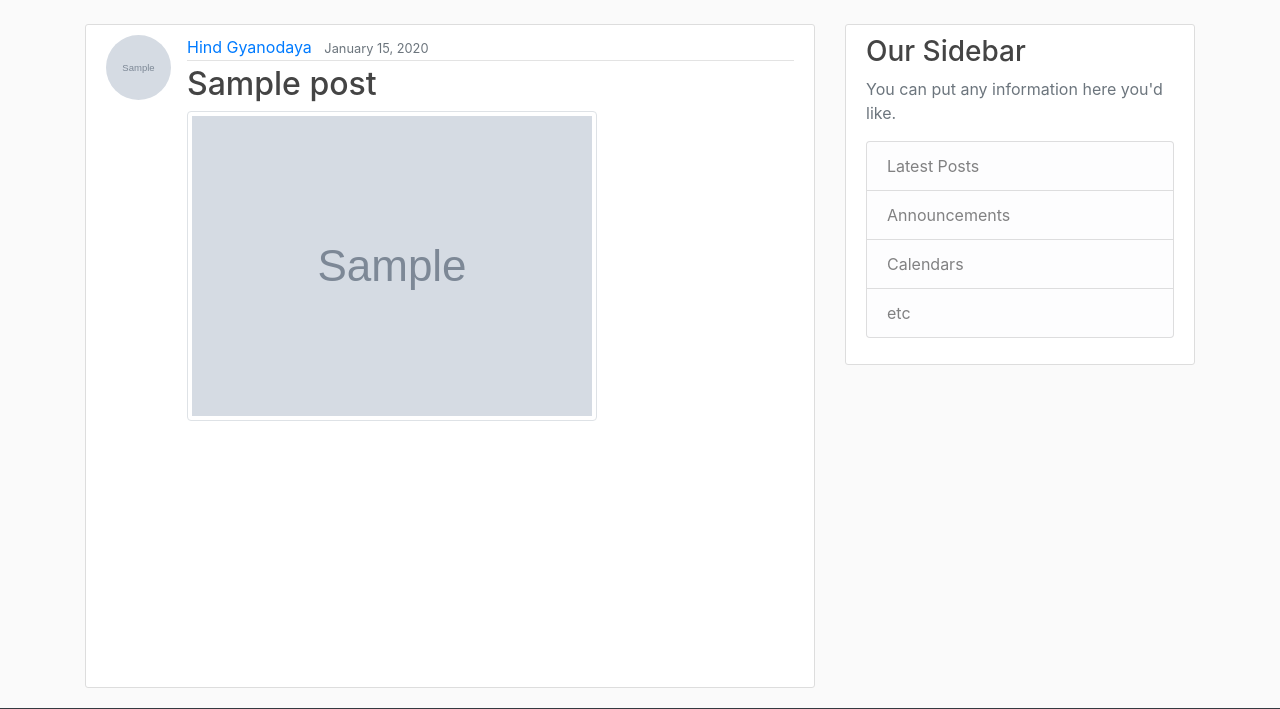
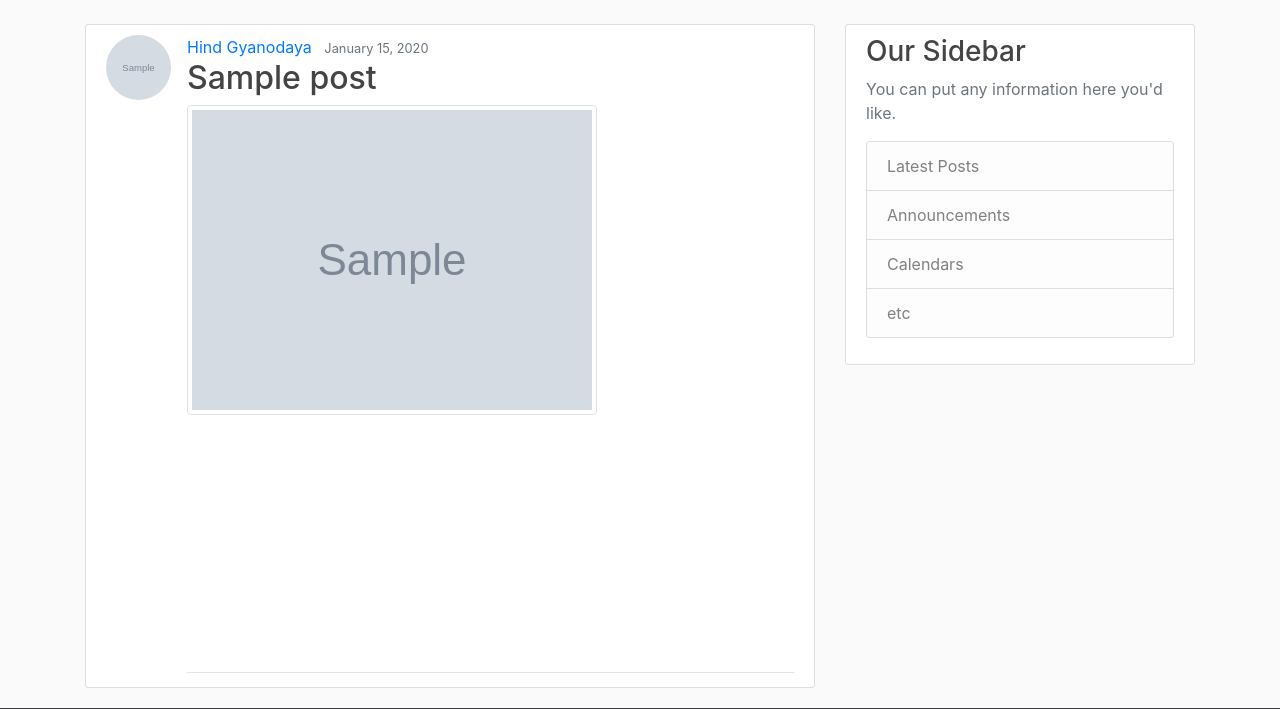
Before and after one commit to aktiwari111/test, a Django app: page / in a window 1280 px wide. Shown: the part 56-765 px from the top of the page. Run offline with Django 3.2, Linux system fonts and the light colour scheme; tables that the repository leaves empty hold one stand-in row (values such as "Sample post"); grey boxes marked "Sample" are stand-in pictures; some libraries are stand-ins or nearby versions.

Commit message:
4 commit

```diff
--- a/templates/blog/home.html
+++ b/templates/blog/home.html
@@ -8,12 +8,12 @@
             <div class="article-metadata">
               <a class="mr-2" href="#">Hind Gyanodaya</a>
               <small class="text-muted">{{ post.date_posted|date:"F d, Y" }}</small>
-            </div>
+
             <h2><a class="article-title" href="{% url 'post-detail' post.id %}">{{ post.title }}</a></h2>
 
             {% if post.image %}
 
-            <img src="{{ post.image.url }}" class="rounded  img-thumbnail" alt="Responsive image">
+            <img src="{{ post.image.url }}" class="img-thumbnail" alt="Responsive image">
             {% endif %}
             <!-- <p class="article-content">{{ post.content }}</p> -->
 
@@ -25,6 +25,7 @@
 
 
             {% endif %}
+            </div>
           </div>
         </article>
     {% endfor %}
```
Also changed, not shown: db.sqlite3, media/profile_pics/bharat.png (added), media/profile_pics/default.jpg (added).
